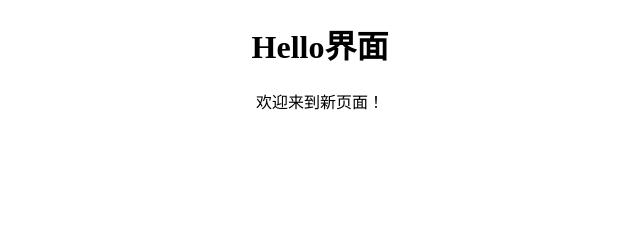
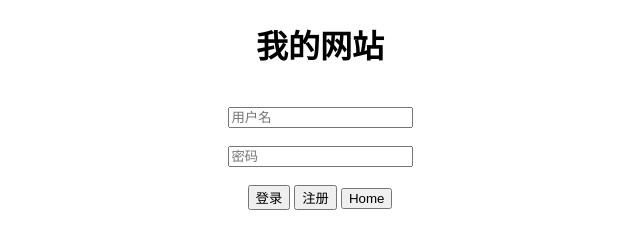
Before and after one commit to CommunalCostumeCloset/Home, a plain HTML site: page hello.html in a window 1280 px wide. Shown: the whole page, without its empty margins (320-960 px from the left). Drawn offline with Linux system fonts and the light colour scheme.

Commit message:
index.html
changed hello to index

```diff
--- a/hello.html
+++ b/hello.html
@@ -2,9 +2,29 @@
 <html>
 <body style="text-align: center;">
 
-<h1>Hello界面</h1>
+<h1>我的网站</h1>
 
-<p>欢迎来到新页面！</p>
+<br>
+
+<input type="text" placeholder="用户名">
+
+<br><br>
+
+<input type="password" placeholder="密码">
+
+<br><br>
+
+<form action="hello界面.html" style="display:inline;">
+    <button type="submit">登录</button>
+</form>
+
+<form action="注册.html" style="display:inline;">
+    <button type="submit">注册</button>
+</form>
+
+<form action="home.html" style="display:inline;">
+    <button type="submit">Home</button>
+</form>
 
 </body>
 </html>
```
